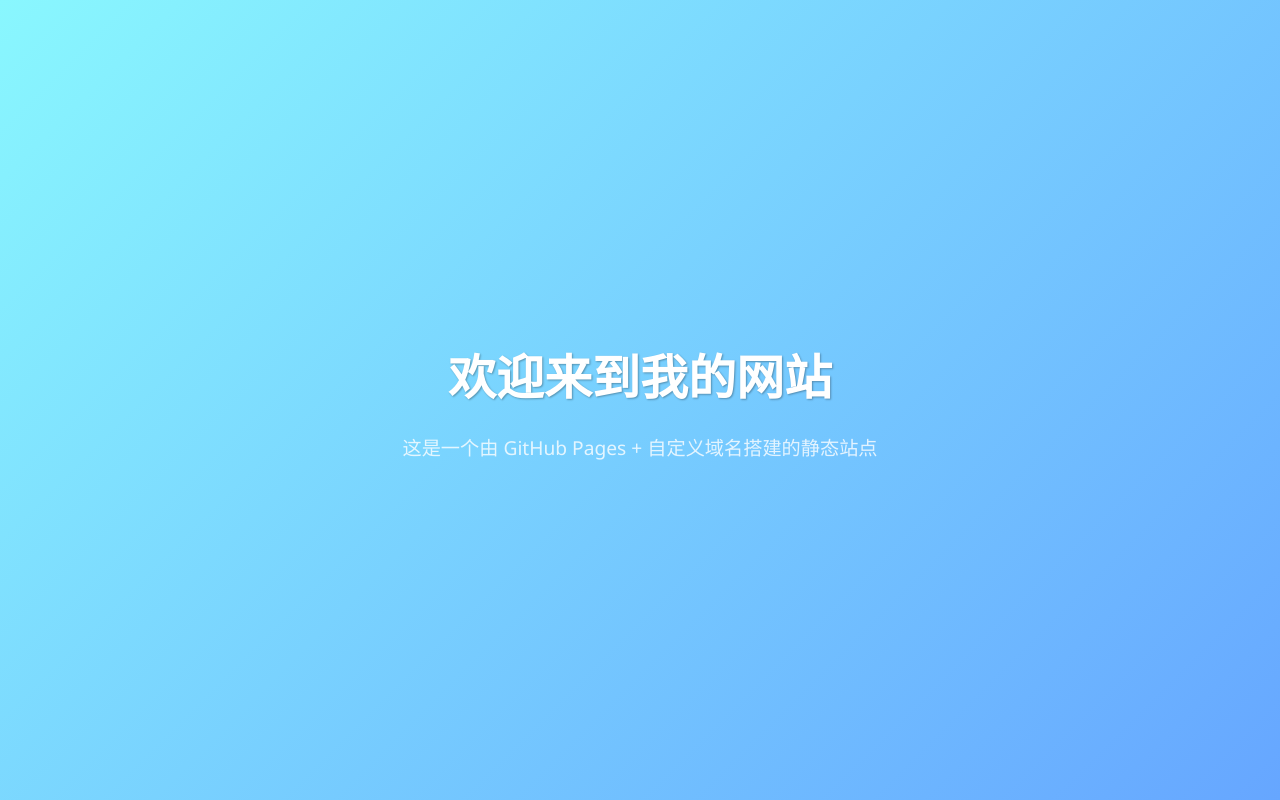
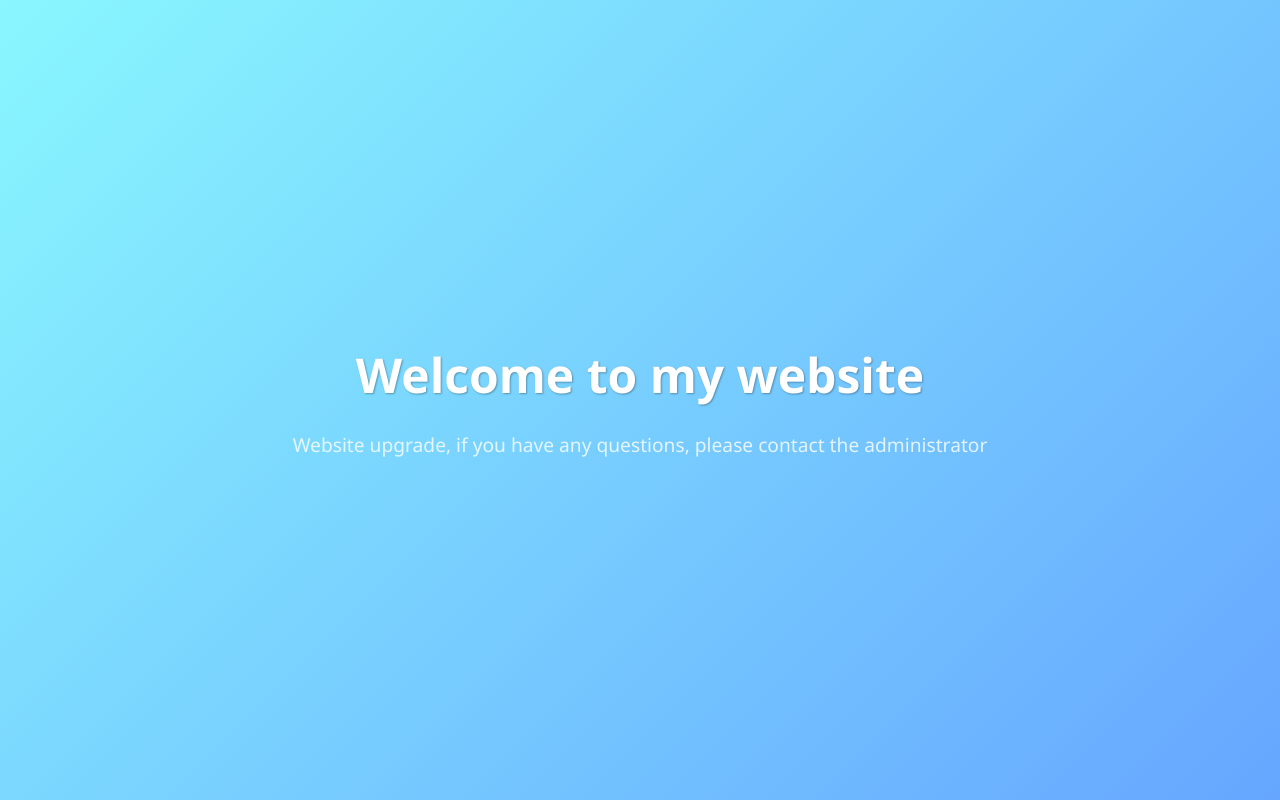
Before and after one commit to goseiei/my-job2, a plain HTML site: page index.html in a window 1280 px wide. Drawn offline with Linux system fonts and the light colour scheme.

Commit message:
Update index.html

```diff
--- a/index.html
+++ b/index.html
@@ -2,7 +2,7 @@
 <html lang="zh">
 <head>
   <meta charset="UTF-8">
-  <title>欢迎来到我的网站</title>
+  <title>Welcome to my website</title>
   <meta name="viewport" content="width=device-width, initial-scale=1.0">
   <style>
     * {
@@ -47,8 +47,8 @@
 </head>
 <body>
   <div>
-    <h1>欢迎来到我的网站</h1>
-    <p>这是一个由 GitHub Pages + 自定义域名搭建的静态站点</p>
+    <h1>Welcome to my website</h1>
+    <p>Website upgrade, if you have any questions, please contact the administrator</p>
   </div>
 </body>
 </html>
```
